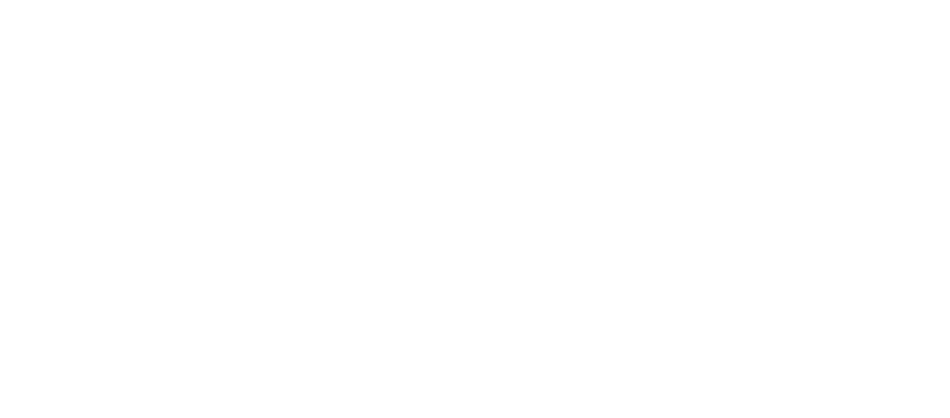
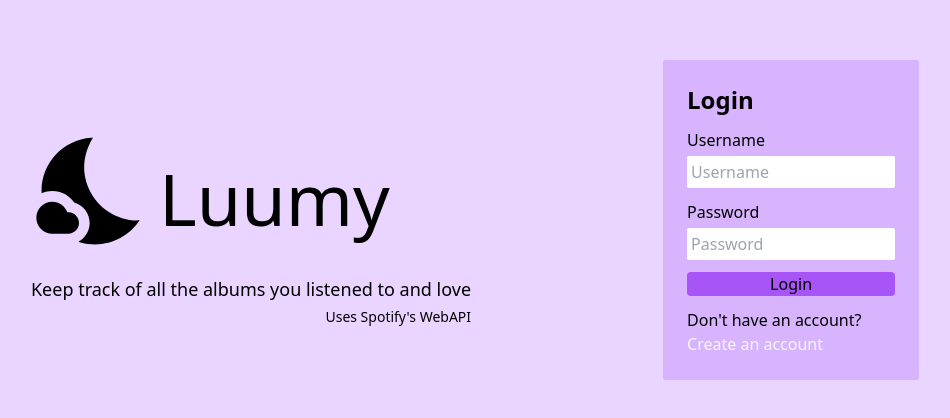
Before and after one commit to sebsours/Luumy, a React (Create React App) app in the folder luumy/: page /login in a window 1280 px wide. Before the commit this address had no page. Shown: the part 180-598 px from the top of the page, without its empty margins (165-1115 px from the left). Built offline with nearby package versions, Linux system fonts and the light colour scheme; the HTML template or start-up script is replaced by a standard one.

Commit message:
Added login page

```diff
--- a/luumy/src/App.tsx
+++ b/luumy/src/App.tsx
@@ -1,8 +1,9 @@
 import React from 'react';
 import Home from './pages/Home';
+import Auth from './pages/Auth';
 import { Routes, Route } from 'react-router-dom';
-import AlbumCard from './components/AlbumCard';
-import AlbumList from './components/AlbumList';
+// import AlbumCard from './components/AlbumCard';
+// import AlbumList from './components/AlbumList';
 
 
 
@@ -11,6 +12,7 @@
     <Routes>
       <Route path='/' element={<Home />}/>
       {/* <Route path='/search/:query' element={<AlbumList/>} /> */}
+      <Route path='/login' element={<Auth />}/>
     </Routes>
 
   );
--- a/luumy/src/components/SearchModal.tsx
+++ b/luumy/src/components/SearchModal.tsx
@@ -83,7 +83,7 @@
                 <button id='close' onClick={handleClose} className='pl-5 pb-5 text-4xl'>X</button>
             </div>
 
-            <div className="grid grid-cols-4 gap-4" id='close' onClick={handleClose}>
+            <div className="grid grid-cols-4 gap-12 mt-6" id='close' onClick={handleClose}>
                 {searchCards}
             </div>
         </div>
--- a/luumy/src/components/searchCard.tsx
+++ b/luumy/src/components/searchCard.tsx
@@ -24,7 +24,7 @@
     return (
         <div className="grid rounded-md relative group"  >
             <div className="">
-                <img className='' src={props.images[1].url} alt="Album Cover"/>
+                <img className='w-full' src={props.images[0].url} alt="Album Cover"/>
             </div>
             <div className='bg-slate-400'>
                <span className='overflow-hidden'>{`${props.name} - ${props.artists[0].name}`}</span>
--- /dev/null
+++ b/luumy/src/pages/Auth.tsx
@@ -0,0 +1,55 @@
+import { useState, useCallback } from 'react';
+import NightsStayIcon from '@mui/icons-material/NightsStay';
+
+export default function Auth(){
+
+
+    return (
+        <div className="h-screen bg-purple-200 flex justify-center items-center">
+            <div className='pr-48'>
+                <span className='text-9xl'>
+                    <NightsStayIcon fontSize='inherit'/>
+                    <span className='text-7xl font-extralight'>Luumy</span>
+                </span>
+
+                <p className='text-lg font-extralight mt-5'>Keep track of all the albums you listened to and love
+                    </p>
+                <p className='text-sm font-light text-right mt-1'>Uses Spotify's WebAPI</p>
+            </div>
+
+            <div className="bg-purple-300 rounded-sm w-1/5">
+
+                <div className="p-6">
+                    <div className="mb-3">
+                        <span className="text-2xl font-semibold">Login</span>
+                    </div>
+
+
+                    <div className="flex flex-col mb-3 gap-1">
+                        <label htmlFor="username">Username</label>
+                        <input id="username" type="text" placeholder="Username" autoComplete="none"
+                            className="w-full rounded-sm p-1 focus:outline-none"/>
+                    </div>
+
+                    <div className="flex flex-col mb-3 gap-1 ">
+                        <label htmlFor="password">Password</label>
+                        <input id="password" type="password" placeholder="Password" autoComplete="none"
+                            className="w-full rounded-sm p-1 focus:outline-none"/>
+                    </div>
+
+                    <div className='w-full mb-3'>
+                        <button className='w-full bg-purple-500 rounded'>Login</button>
+                    </div>
+
+                    <div>
+                        <p>Don't have an account? <span onClick={()=> console.log('hello')} className='text-neutral-100 cursor-pointer'>Create an account</span> </p>
+
+                    </div>
+
+                </div>
+
+            </div>
+
+        </div>
+    )
+}
```
Also changed, not shown: luumy/src/images/picture.jpg (deleted).
